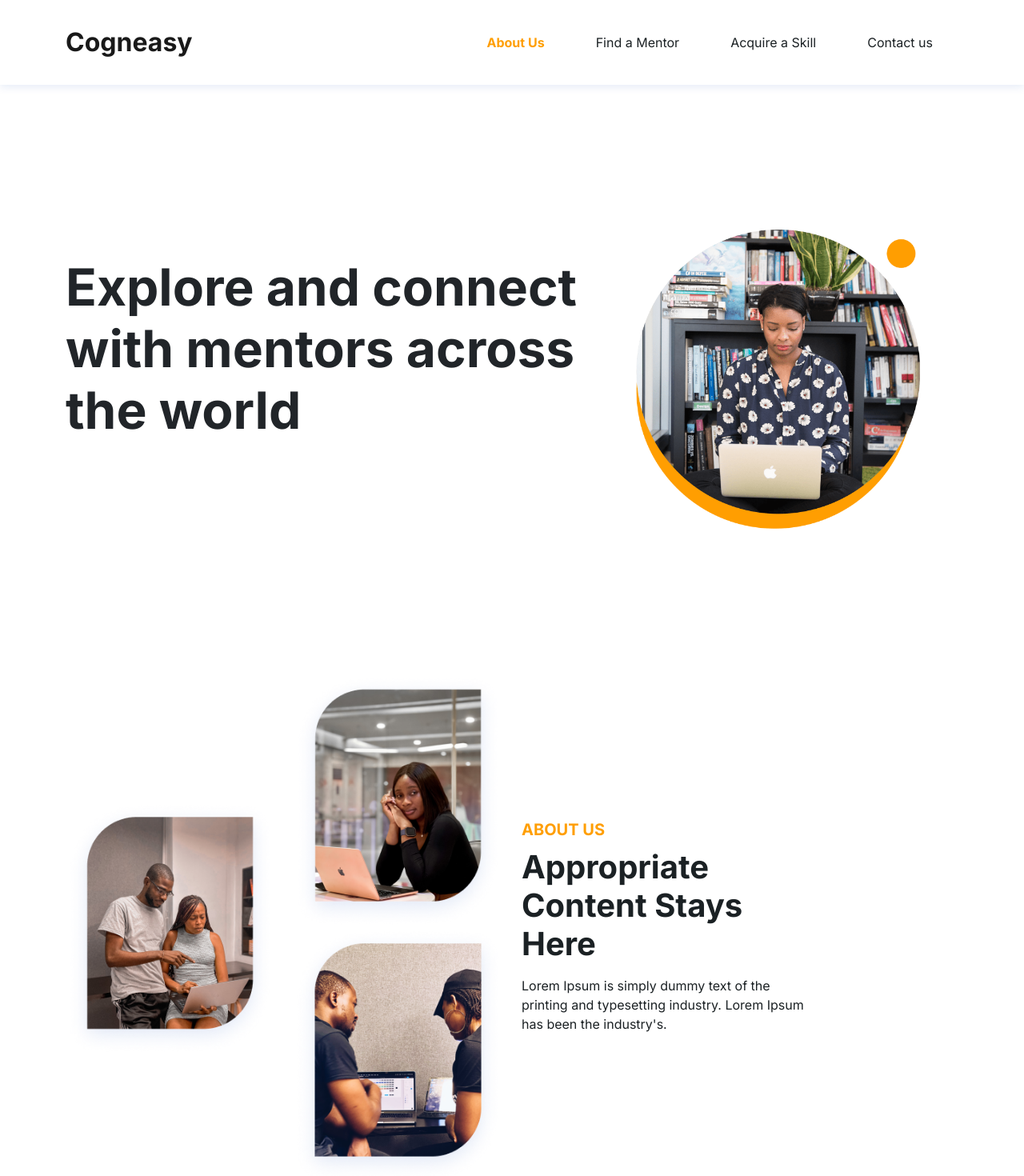
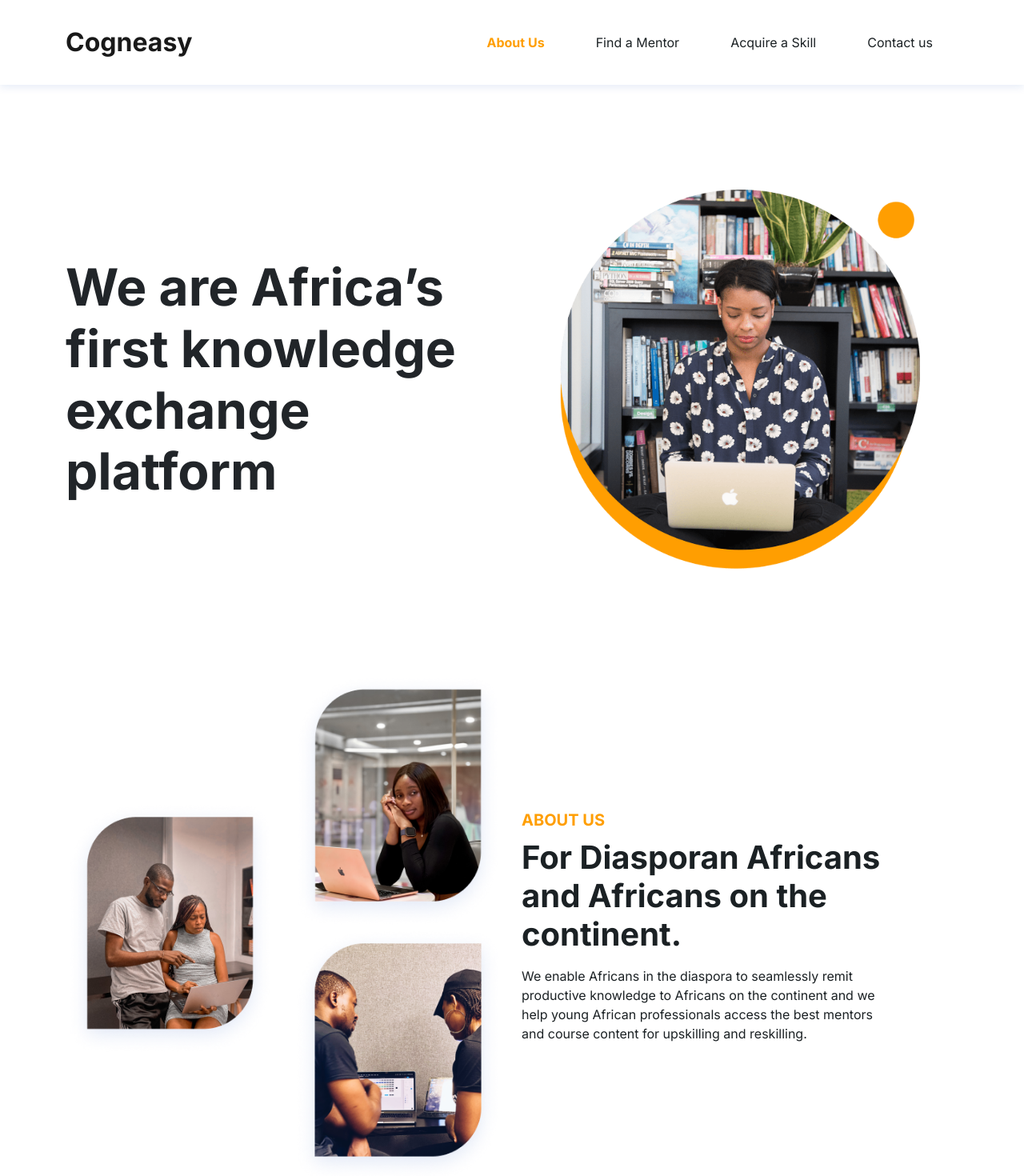
Before and after one commit to caleb-ola/Cogneasy-FD-MVP, a React (Create React App) app: page /about in a window 1280 px wide. Shown: the top 1470 px of the page at 80% size. Built offline with nearby package versions, Linux system fonts and the light colour scheme.

Commit message:
Updated the content

```diff
--- a/src/App.css
+++ b/src/App.css
@@ -170,7 +170,7 @@
   border-radius: 0 30px;
 }
 .hero-header h1 {
-  font-size: 2.2rem;
+  font-size: 2.5rem;
   height: auto;
 }
 
--- a/src/components/Reusable-components/other_hero.js
+++ b/src/components/Reusable-components/other_hero.js
@@ -10,14 +10,14 @@ const OtherHero = (props) => {
 
       <div className="container">
         <div className="row align-items-center justify-content-center text-center text-md-start">
-          <div className="col-12 col-md-5 order-md-2">
+          <div className="col-12 col-md-6 order-md-2">
             <img
               src={props.image}
               alt="hero section visual describing current carousel"
               className="img-fluid p-5"
             />
           </div>
-          <div className="col-12 col-md-7 order-md-1">
+          <div className="col-12 col-md-6 order-md-1">
             <div className="hero-header">
               <h1 className="fw-bold mb-3">{props.header}</h1>
 
--- a/src/components/about-page/about.js
+++ b/src/components/about-page/about.js
@@ -10,7 +10,7 @@ const About = () => {
     <div>
       <Navbar />
       <OtherHero
-        header={"Explore and connect with mentors across the world"}
+        header={"We are Africa’s first knowledge exchange platform"}
         image={"/images/hero/Group75.png"}
       />
       <AboutUs />
--- a/src/components/about-page/about_us.js
+++ b/src/components/about-page/about_us.js
@@ -26,13 +26,17 @@ const AboutUs = () => {
               </div>
             </div>
           </div>
-          <div className="col-12 col-lg-6 col-xl-4">
+          <div className="col-12 col-lg-6 col-xl-5 ">
             <div className="section-header fw-bold text-center text-lg-start w-100">
               <p className="fs-5 my-2">ABOUT US</p>
-              <h1 className="my-2 fw-bold ">Appropriate Content Stays Here</h1>
+              <h1 className="my-2 fw-bold w-100 ">
+                For Diasporan Africans and Africans on the continent.
+              </h1>
               <p className="fw-normal py-2 my-2 text">
-                Lorem Ipsum is simply dummy text of the printing and typesetting
-                industry. Lorem Ipsum has been the industry's.
+                We enable Africans in the diaspora to seamlessly remit
+                productive knowledge to Africans on the continent and we help
+                young African professionals access the best mentors and course
+                content for upskilling and reskilling.
               </p>
             </div>
             {/* <div className="text-center text-lg-start">
@@ -41,7 +45,7 @@ const AboutUs = () => {
               </Link>
             </div> */}
           </div>
-          <div className="col-12 col-lg-0 col-xl-2"></div>
+          <div className="col-12 col-lg-0 col-xl-1"></div>
         </div>
       </div>
     </section>
--- a/src/components/acquire-skill-page/acquire.js
+++ b/src/components/acquire-skill-page/acquire.js
@@ -8,10 +8,8 @@ const Acquire = () => {
     <div>
       <Navbar />
       <OtherHero
-        header={
-          "Acquire cutting-edge skills that gives an advantage in the workplace"
-        }
-        image={"/images/hero/Group76.png"}
+        header={"Build globally relevant skills"}
+        image={"/images/hero/Group77.png"}
       />
       <AllCourses />
       <Footer />
--- a/src/components/acquire-skill-page/courses.js
+++ b/src/components/acquire-skill-page/courses.js
@@ -27,7 +27,7 @@ const AllCourses = () => {
       <div className="container">
         <div className="section-header fw-bold text-center">
           <p className="fs-5 mb-2">OUR COURSES</p>
-          <h1 className="my-2 fw-bold">Content Stays Here</h1>
+          <h1 className="my-2 fw-bold">Created by the brightest faculty</h1>
         </div>
 
         <div className="row my-5 justify-content-center align-items-center text-center">
--- a/src/components/contact-page/contact_details.js
+++ b/src/components/contact-page/contact_details.js
@@ -8,31 +8,31 @@ const ContactDetails = () => {
           className="hero-header mx-auto pt-4 my-5  text-center"
           style={{ height: "40vh" }}
         >
-          <h1 className="fw-bold p-0 my-3 my-md-2 contact-details-header">
+          <h1 className="fw-bold p-0 my-3 mt-5 pt-5 my-md-2 contact-details-header">
             Contact Us
           </h1>
-          <div className=" contact-text ">
+          {/* <div className=" contact-text ">
             <p className="fs-5 p-0 mx-auto my-1 my-md-0">
               Lorem Ipsum is simply dummy text of the printing and typesetting
               industry. Lorem Ipsum has been the industry's.
             </p>
-          </div>
+          </div> */}
         </div>
         <div className="contacts my-5 pt-md-5" style={{ height: "40vh" }}>
           <div className="row text-center pt-2 pt-md-3 justify-content-center align-items-center">
             <div className="col-12 col-md-6 col-lg-4 my-2">
-              <h2 className="fw-bold my-2">CALL</h2>
-              <p className="">+123 789 8976 786</p>
+              <h2 className="fw-bold my-2 my-lg-3">CALL</h2>
+              <p className="">+234 816 5619 337</p>
             </div>
             <div className="col-12 col-md-6 col-lg-4 my-2">
-              <h2 className="fw-bold my-2">ADDRESS</h2>
+              <h2 className="fw-bold my-2 my-lg-3">VISIT</h2>
               <p className="">
-                Your address stays here and may take the entire length
+                50, Ogbomoso Ilorin Road, General Area, Ogbomoso.{" "}
               </p>
             </div>
             <div className="col-12 col-md-6 col-lg-4 my-2">
-              <h2 className="fw-bold my-2">EMAIL</h2>
-              <p className="">Info@emailaddress.com</p>
+              <h2 className="fw-bold my-2 my-lg-3">EMAIL</h2>
+              <p className="">hello@cogneasy.com</p>
             </div>
           </div>
         </div>
--- a/src/components/find-mentor-page/find_mentor.js
+++ b/src/components/find-mentor-page/find_mentor.js
@@ -9,7 +9,7 @@ const FindMentor = () => {
     <div>
       <Navbar />
       <OtherHero
-        header={"Explore and connect with mentors across the world"}
+        header={"Need a guide to facilitate your career progress?"}
         image={"/images/hero/Group76.png"}
       />
       <Mentors />
--- a/src/components/find-mentor-page/mentors.js
+++ b/src/components/find-mentor-page/mentors.js
@@ -28,7 +28,9 @@ const Mentors = () => {
       <div className="container">
         <div className="section-header fw-bold text-center mt-5">
           <p className="fs-5 mb-2">OUR MENTORS</p>
-          <h1 className="my-2 fw-bold">Appropiate Content Stays Here</h1>
+          <h1 className="my-2 fw-bold">
+            Explore our growing catalogue of the finest mentors{" "}
+          </h1>
         </div>
 
         <div className="row my-5">
--- a/src/components/home-page/course.js
+++ b/src/components/home-page/course.js
@@ -22,8 +22,10 @@ const Course = () => {
     <section id="course" className="course my-5 py-5">
       <div className="container">
         <div className="section-header fw-bold text-center">
-          <p className="fs-5 mb-2">OUR COURSES</p>
-          <h1 className="my-2 fw-bold">Appropriate Content Stays Here</h1>
+          <p className="fs-5 mb-2">UPSKILL</p>
+          <h1 className="my-2 fw-bold">
+            Give yourself a clear edge in the world of work.
+          </h1>
         </div>
 
         <div className="row my-5 justify-content-center align-items-center text-center">
--- a/src/components/home-page/mentors.js
+++ b/src/components/home-page/mentors.js
@@ -13,13 +13,16 @@ const Mentors = () => {
               className="img-fluid"
             />
           </div>
-          <div className="col-12 col-lg-6 col-xl-4">
+          <div className="col-12 col-lg-6 col-xl-5">
             <div className="section-header fw-bold text-center text-lg-start w-100">
-              <p className="fs-5 my-2">OUR MENTORS</p>
-              <h1 className="my-2 fw-bold ">Appropriate Content Stays Here</h1>
+              <p className="fs-5 my-2">GET MENTORED</p>
+              <h1 className="my-2 fw-bold ">
+                {" "}
+                Find mentors who are the best in your field.
+              </h1>
               <p className="text fw-normal py-2 my-2">
-                Lorem Ipsum is simply dummy text of the printing and typesetting
-                industry. Lorem Ipsum has been the industry's.
+                Our mentors are carefully selected from some of the brightest
+                and most accomplished Africans in the Diaspora.
               </p>
             </div>
             <div className="text-center text-lg-start">
@@ -31,7 +34,7 @@ const Mentors = () => {
               </Link>
             </div>
           </div>
-          <div className="col-12 col-lg-0 col-xl-2"></div>
+          <div className="col-12 col-lg-0 col-xl-1"></div>
         </div>
       </div>
     </section>
```
